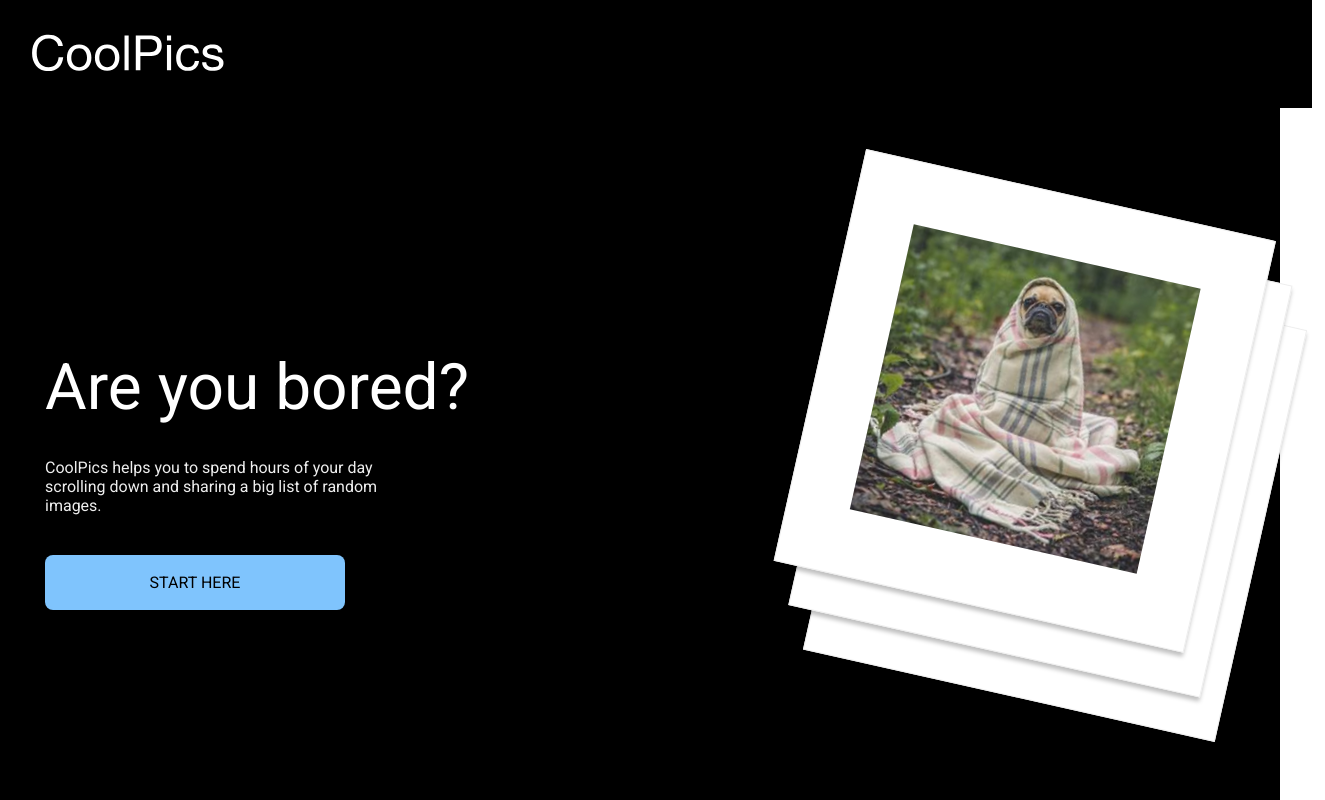
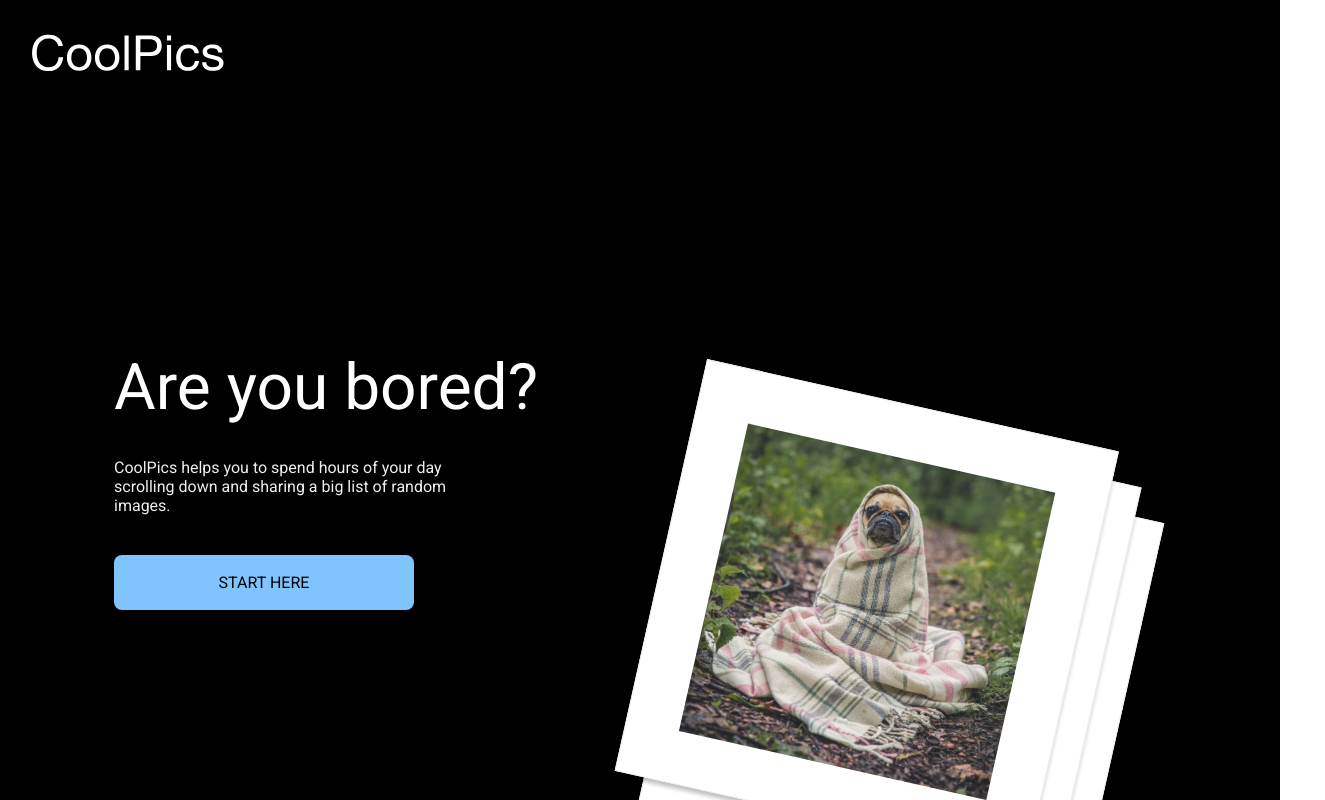
Before and after one commit to Yaiyai/cool-pics, a Next.js app: page / in a window 1280 px wide. Shown: the top 800 px of the page, 1325 px wide, since content can reach past the window. Built offline with nearby package versions, Linux system fonts and the light colour scheme; no server answers.

Commit message:
header done

```diff
--- a/components/CoolHeader/CoolHeader.jsx
+++ b/components/CoolHeader/CoolHeader.jsx
@@ -13,6 +13,7 @@ const HeaderSection = styled.header`
     padding: 242px 0;
     color: white;
     font-family: ${themeFont.family};
+    border-radius: 0px 0px 40px 40px;
     > div{
         display: flex;
     }
--- a/components/NavBar/NavBar.jsx
+++ b/components/NavBar/NavBar.jsx
@@ -10,7 +10,6 @@ const StyledNavBar = styled.nav`
     position: ${({ scroll }) => (scroll ? `fixed` : `static`)};
     padding: ${({ scroll }) => (scroll ? `17px 0 17px 32px` : `24px 0 23px 32px`)};
     color: white;
-    width: 100vw;
     z-index: 5;
     ${({ scroll }) => (scroll && `
             top:0;
--- a/components/_ui/Container/Container.jsx
+++ b/components/_ui/Container/Container.jsx
@@ -4,29 +4,9 @@ import { themeBreakpoints } from '../../../theme/theme.styled'
 
 
 const StyledContainer = styled.div`
-    max-width: 1400px;
     width: 100%;
-	padding-left: 0;
-	padding-right: 0;
+	padding: 0 114px;
 	margin: 0 auto;
-    @media (min-width: ${themeBreakpoints.xxlUp}) {
-        max-width: 1400px;
-    };
-    @media (min-width: ${themeBreakpoints.xlUp}) and (max-width: ${themeBreakpoints.xlDown}) {
-        max-width: 1190px;
-    };
-    @media (min-width: ${themeBreakpoints.lgUp}) and (max-width: ${themeBreakpoints.lgDown}) {
-        max-width: 960px;
-    };
-    @media (min-width: ${themeBreakpoints.mdUp}) and (max-width: ${themeBreakpoints.mdDown}) {
-        max-width: 700px;
-    };
-    @media (min-width: ${themeBreakpoints.smUp}) and (max-width: ${themeBreakpoints.smDown}) {
-        max-width: 540px;
-    };
-    @media (max-width: ${themeBreakpoints.xsDown}) {
-        max-width: 320px;
-    };
 `
 
 const Container = ({ children }) => {
--- a/components/_ui/HeaderCard/HeaderCard.jsx
+++ b/components/_ui/HeaderCard/HeaderCard.jsx
@@ -4,22 +4,11 @@ import styled from 'styled-components'
 
 const RotatedImage = styled.div`
     position: absolute;
-    bottom:0;
-    right:0;
+    top:50px;
+    right:90px;
     width:420px;
     height:420px;
     transform: rotate(12.66deg);
-    figure{
-        z-index:1;
-        position:absolute;
-        padding: 62px;
-        background-color:white;
-        box-shadow: 0px 4px 4px rgba(0, 0, 0, 0.25);
-        border: 1px solid #EEEEEE;
-        img{
-            width:100%;
-        }
-    }
     &:after, &:before{
         content:"";
         position: absolute;
@@ -31,22 +20,41 @@ const RotatedImage = styled.div`
     }
     &:after{
         z-index:-2;
-        top: 40px;
-        left: 24px;
+        top: 60px;
+        left: 60px;
     }
     &:before{
-        z-index:-2;
-        top: 80px;
-        left: 48px;
+        z-index:-1;
+        top: 30px;
+        left: 30px;
     }
+`
+
+const StyledDogFigure = styled.figure`
+        z-index:1;
+        position:absolute;
+        background-color:white;
+        box-shadow: 0px 4px 4px rgba(0, 0, 0, 0.25);
+        border: 1px solid #EEEEEE;
+        width: 100%;
+        height: 100%;
+        display:flex;
+        align-items:center;
+        justify-content: center;
+        img{
+            width:315px;
+            height: 315px;
+            object-fit: cover;
+            object-position: center;
+        }
 `
 
 const HeaderCard = () => {
     return (
         <RotatedImage>
-            <figure>
-                <img src='/assets/perrete.png' alt="Cool Dog from CoolPics" />
-            </figure>
+            <StyledDogFigure>
+                <img src='/assets/perrete.jpg' alt="Cool Dog from CoolPics" />
+            </StyledDogFigure>
         </RotatedImage>
     )
 }
--- a/layout/CoolPicsLayout.jsx
+++ b/layout/CoolPicsLayout.jsx
@@ -14,8 +14,7 @@ const CoolPicsLayout = ({ children }) => {
                 <title>CoolPics || Cool Pics</title>
             </Head>
             <NavBar />
-                <main>{ children }</main>
-            <Footer />
+            <main>{ children }</main>
         </>
     )
 }
```
Also changed, not shown: public/assets/perrete.jpg (added).
